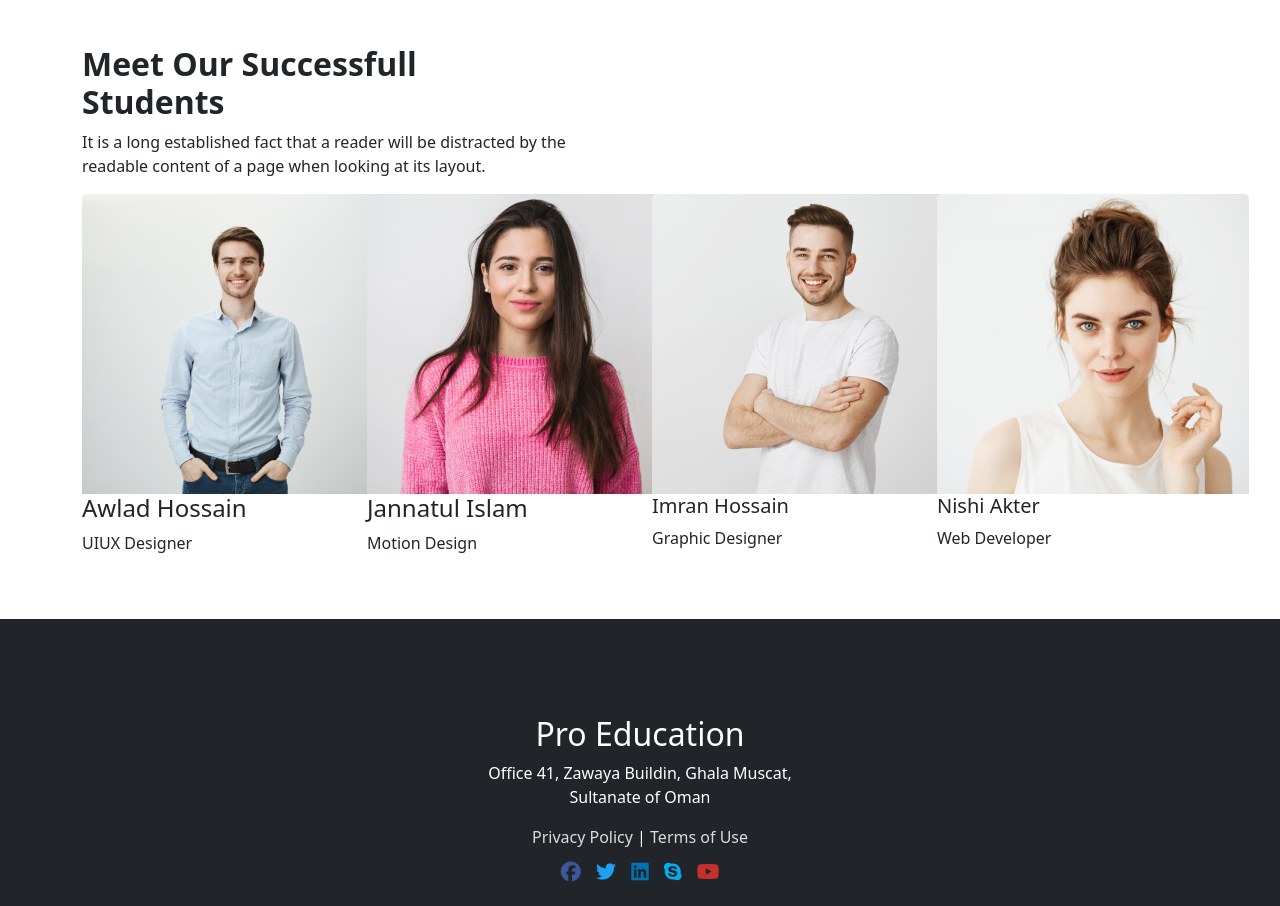
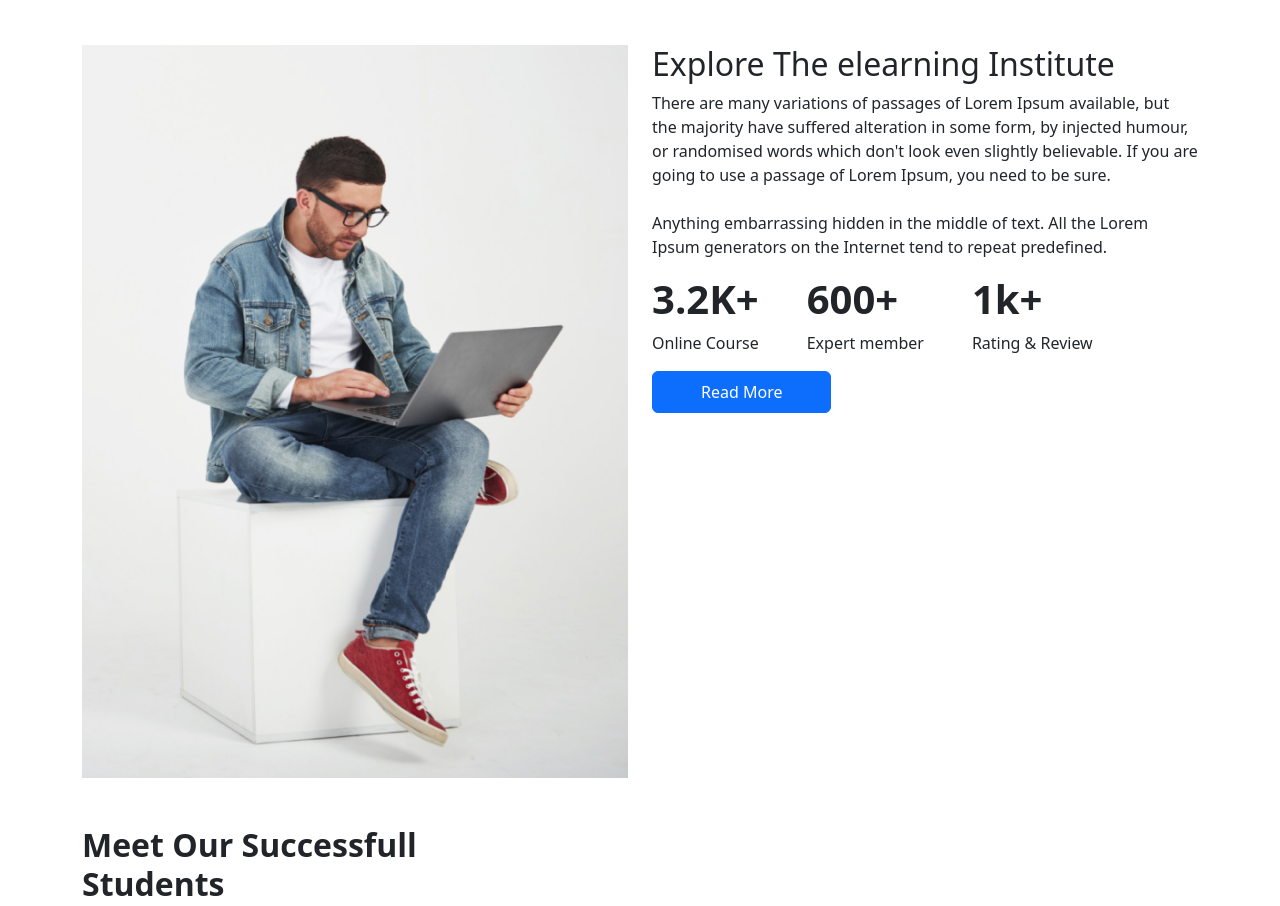
Before and after one commit to ahmadullahtonmoy/ed-tech-bootstrap, a plain HTML site: page index.html in a window 1280 px wide. Shown: the part 1514-2420 px from the top of the page. Drawn offline with nearby package versions, Linux system fonts and the light colour scheme.

```diff
--- a/index.html
+++ b/index.html
@@ -81,8 +81,6 @@
         <h2 class="fw-bold">Discover Our Popular <br> Courses</h2>
         <p>It is a long established fact that a reader will be distracted by the readable <br> content of a page when looking at its layout.</p>
       </section>
-      <!-- courses section end -->
-
       <!-- courses start -->
       <section class="mb-5">
         <!-- a single row -->
@@ -139,6 +137,35 @@
         <div class="btn btn-primary px-5 py-2">More Courses</div>
       </section>
       <!-- courses end -->
+      <!-- courses section end -->
+
+      <!-- explore e-learning section start -->
+      <section class="row">
+        <img class="col-6" src="images/working.png" alt="">
+        <div class="col-6">
+          <h2>Explore The elearning Institute</h2>
+          <p>There are many variations of passages of Lorem Ipsum available, but the majority have suffered alteration in some form, by injected humour, or randomised words which don't look even slightly believable. If you are going to use a passage of Lorem Ipsum, you need to be sure.
+          <br>
+          <br>
+          Anything embarrassing hidden in the middle of text. All the Lorem Ipsum generators on the Internet tend to repeat predefined.</p>
+          <div class="d-flex gap-5">
+            <div>
+              <h1 class="fw-bold">3.2K+</h1>
+              <p>Online Course</p>
+            </div>
+            <div>
+              <h1 class="fw-bold">600+</h1>
+              <p>Expert member</p>
+            </div>
+            <div>
+              <h1 class="fw-bold">1k+</h1>
+              <p>Rating & Review</p>
+            </div>
+          </div>
+          <div class="btn btn-primary px-5 py-2">Read More</div>
+        </div>
+      </section>
+      <!-- explore e-learning section end -->
 
       <!-- student review start -->
       <section class="my-5">
```
